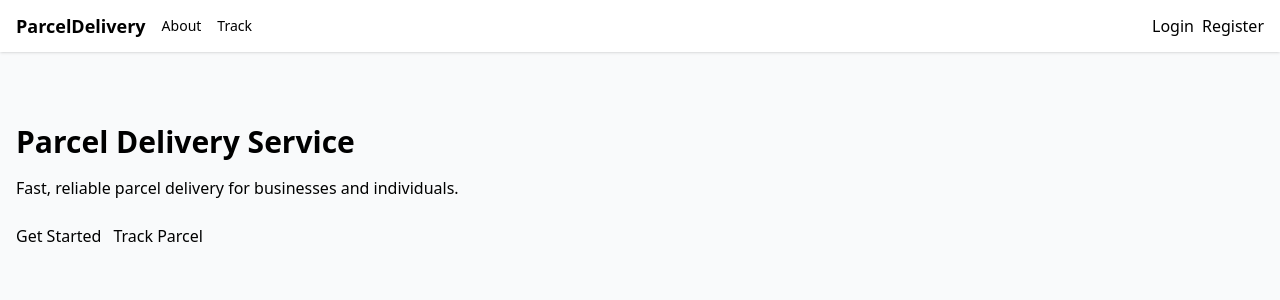
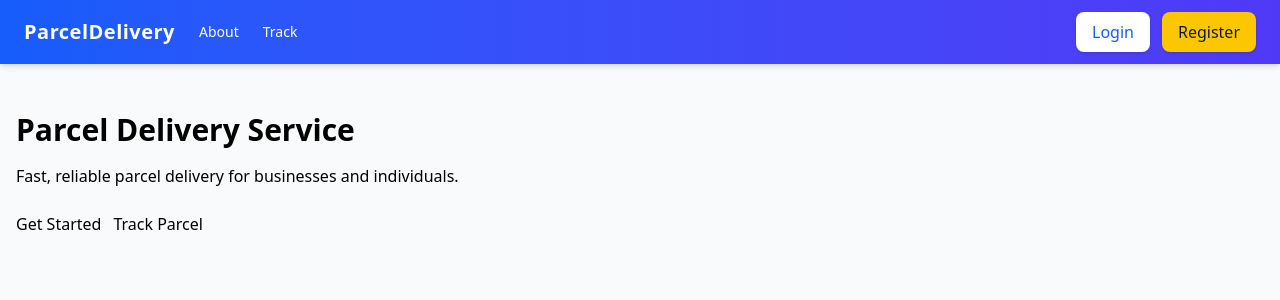
Before and after one commit to zalish-shawon/parcel-delivery-client, a React (Vite) app: page / in a window 1280 px wide. Shown: the top 300 px of the page. Built offline with nearby package versions, Linux system fonts and the light colour scheme.

Commit message:
refactor(Navbar): enhance styling and layout for better user experience

```diff
--- a/src/components/Navbar.tsx
+++ b/src/components/Navbar.tsx
@@ -14,51 +14,83 @@ const Navbar: React.FC = () => {
   };
 
   return (
-    <nav className="bg-white shadow mb-6">
-      <div className="container mx-auto px-4 py-3 flex justify-between items-center">
-        <div className="flex items-center gap-4">
-          <Link to="/" className="font-bold text-lg">
+    <nav className="bg-gradient-to-r from-blue-600 to-indigo-600 shadow-md">
+      <div className="container mx-auto px-6 py-3 flex justify-between items-center text-white">
+        {/* Logo + Links */}
+        <div className="flex items-center gap-6">
+          <Link
+            to="/"
+            className="font-extrabold text-xl tracking-wide hover:opacity-90 transition"
+          >
             ParcelDelivery
           </Link>
-          <Link to="/about" className="text-sm">
+          <Link
+            to="/about"
+            className="text-sm font-medium hover:text-yellow-300 transition"
+          >
             About
           </Link>
-          <Link to="/tracking" className="text-sm">
+          <Link
+            to="/tracking"
+            className="text-sm font-medium hover:text-yellow-300 transition"
+          >
             Track
           </Link>
         </div>
+
+        {/* Auth Buttons */}
         <div>
           {!user ? (
-            <div className="flex gap-2">
-              <Link to="/login" className="btn">
+            <div className="flex gap-3">
+              <Link
+                to="/login"
+                className="px-4 py-2 bg-white text-blue-600 font-medium rounded-lg shadow hover:bg-gray-100 transition"
+              >
                 Login
               </Link>
-              <Link to="/register" className="btn btn-secondary">
+              <Link
+                to="/register"
+                className="px-4 py-2 bg-yellow-400 text-gray-900 font-medium rounded-lg shadow hover:bg-yellow-300 transition"
+              >
                 Register
               </Link>
             </div>
           ) : (
-            <div className="flex items-center gap-3">
-              <span className="text-sm">
-                {user.name} ({user.role})
+            <div className="flex items-center gap-4">
+              <span className="text-sm font-medium">
+                {user.name}{" "}
+                <span className="text-yellow-300">({user.role})</span>
               </span>
-              <div className="flex gap-2">
+
+              <div className="flex gap-3">
                 {user.role === "sender" && (
-                  <Link to="/dashboard/sender" className="text-sm">
+                  <Link
+                    to="/dashboard/sender"
+                    className="px-3 py-1.5 text-sm bg-white/20 rounded-lg hover:bg-white/30 transition"
+                  >
                     Dashboard
                   </Link>
                 )}
                 {user.role === "receiver" && (
-                  <Link to="/dashboard/receiver" className="text-sm">
+                  <Link
+                    to="/dashboard/receiver"
+                    className="px-3 py-1.5 text-sm bg-white/20 rounded-lg hover:bg-white/30 transition"
+                  >
                     Dashboard
                   </Link>
                 )}
                 {user.role === "admin" && (
-                  <Link to="/dashboard/admin" className="text-sm">
+                  <Link
+                    to="/dashboard/admin"
+                    className="px-3 py-1.5 text-sm bg-white/20 rounded-lg hover:bg-white/30 transition"
+                  >
                     Admin
                   </Link>
                 )}
-                <button onClick={handleLogout} className="text-sm text-red-500">
+                <button
+                  onClick={handleLogout}
+                  className="px-3 py-1.5 text-sm bg-red-500 rounded-lg hover:bg-red-600 transition"
+                >
                   Logout
                 </button>
               </div>
```
